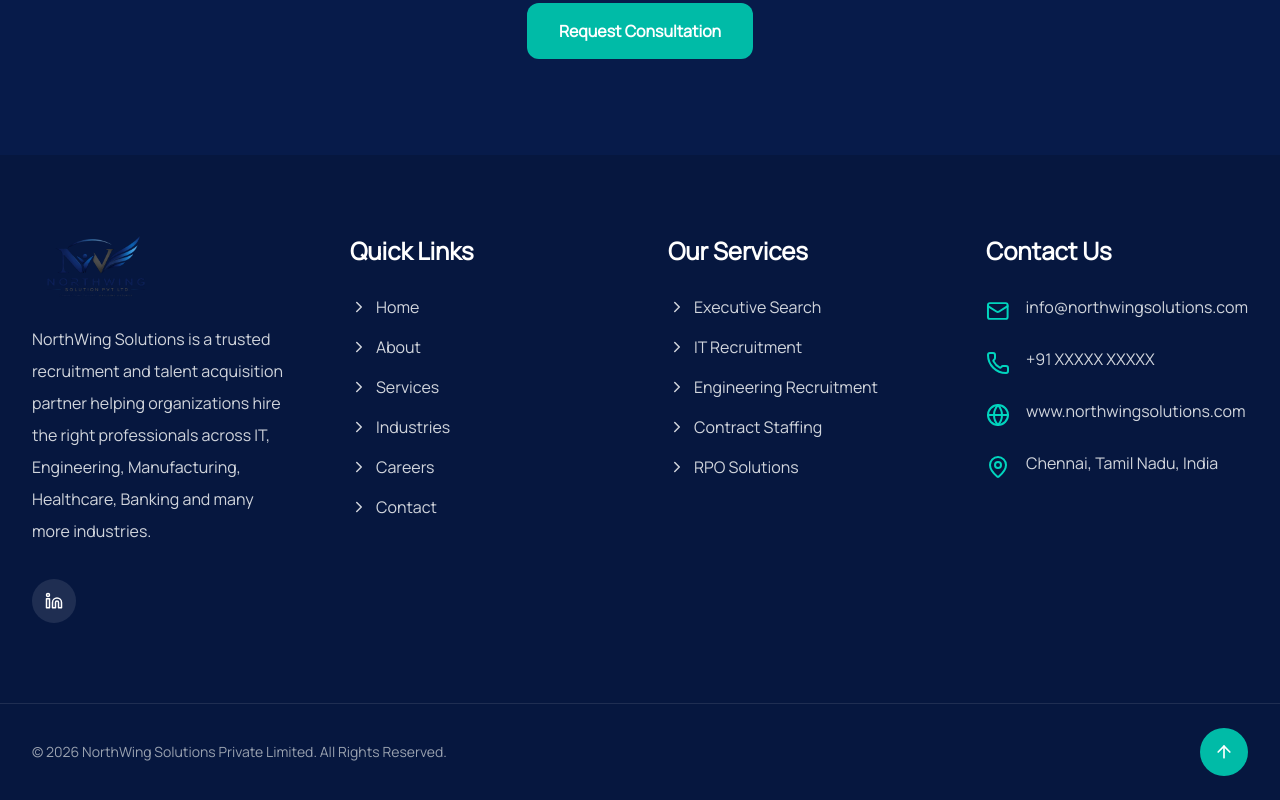
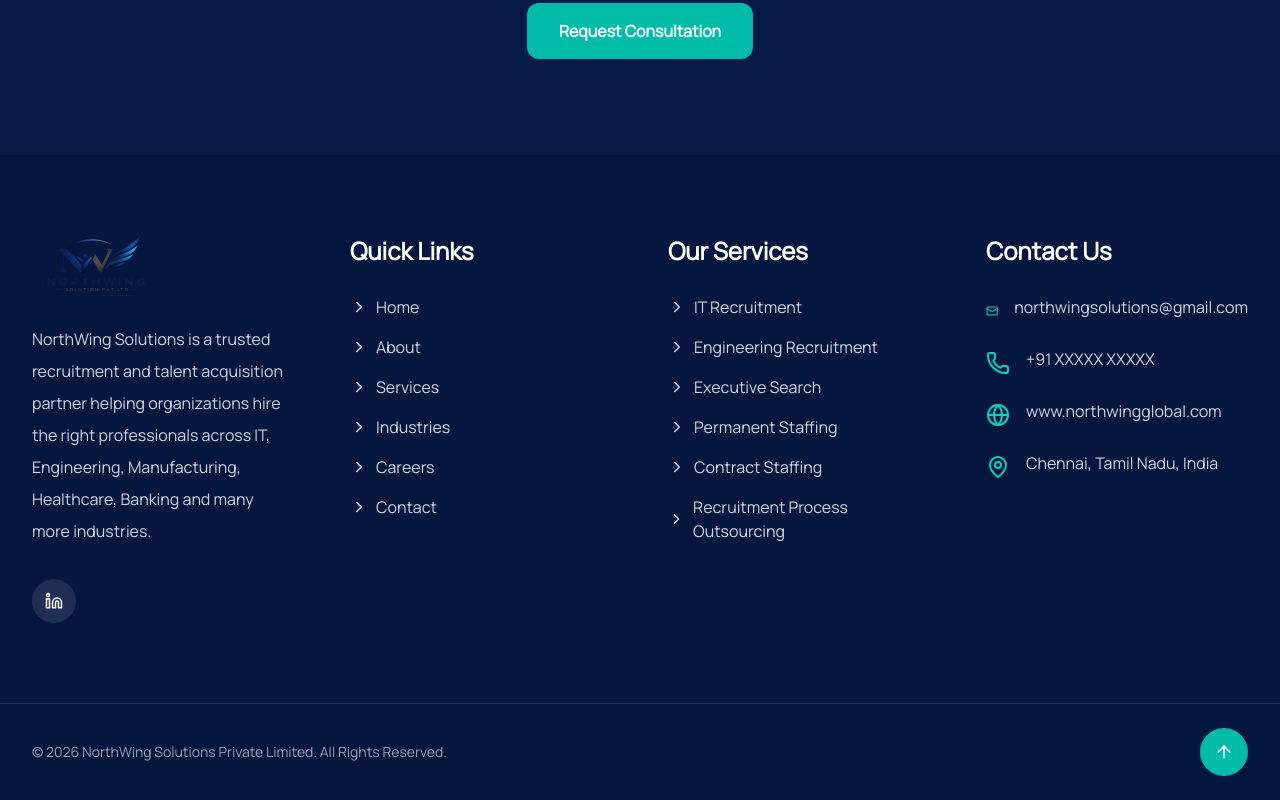
Before and after one commit to northwingsolutions-jpg/northwing-solutions, a React (Vite) app: page /services/rpo in a window 1280 px wide. Shown: the part 1229-2029 px from the top of the page. Built offline with nearby package versions, Linux system fonts and the light colour scheme.

Commit message:
Fixed contact navigation buttons

```diff
--- a/src/components/Footer.jsx
+++ b/src/components/Footer.jsx
@@ -20,11 +20,30 @@
   ];
 
   const services = [
-    "Executive Search",
-    "IT Recruitment",
-    "Engineering Recruitment",
-    "Contract Staffing",
-    "RPO Solutions",
+  {
+    name: "IT Recruitment",
+    path: "/services/it-recruitment",
+  },
+  {
+    name: "Engineering Recruitment",
+    path: "/services/engineering",
+  },
+  {
+    name: "Executive Search",
+    path: "/services/executive-search",
+  },
+  {
+    name: "Permanent Staffing",
+    path: "/services/permanent-staffing",
+  },
+  {
+    name: "Contract Staffing",
+    path: "/services/contract-staffing",
+  },
+  {
+    name: "Recruitment Process Outsourcing",
+    path: "/services/rpo",
+  },
 ];
 
   return (
@@ -42,11 +61,13 @@
 
           <div>
 
+            <Link to="/">
   <img
     src="/logo.png"
     alt="NorthWing Solutions"
-              className="h-16"
+    className="h-16 cursor-pointer"
   />
+</Link>
 
             <p className="mt-6 text-gray-300 leading-8">
 
@@ -115,16 +136,20 @@
 
             <ul className="space-y-4">
 
-              {services.map((service, index) => (
+             {services.map((service) => (
 
-                <li
-                  key={index}
-                  className="flex items-center gap-2 text-gray-300"
+<li key={service.path}>
+
+  <Link
+    to={service.path}
+    className="flex items-center gap-2 text-gray-300 hover:text-teal-400 transition"
   >
 
     <ChevronRight size={18} />
 
-                  {service}
+    {service.name}
+
+  </Link>
 
 </li>
 
@@ -148,9 +173,12 @@
 
                 <Mail className="text-teal-400 mt-1" />
 
-                <span className="text-gray-300">
-                  info@northwingsolutions.com
-                </span>
+                <a
+  href="mailto:northwingsolutions@gmail.com"
+  className="text-gray-300 hover:text-teal-400 transition"
+>
+  northwingsolutions@gmail.com
+</a>
 
               </div>
 
@@ -158,9 +186,12 @@
 
                 <Phone className="text-teal-400 mt-1" />
 
-                <span className="text-gray-300">
+                <a
+  href="tel:+919000000000"
+  className="text-gray-300 hover:text-teal-400 transition"
+>
   +91 XXXXX XXXXX
-                </span>
+</a>
 
               </div>
 
@@ -169,7 +200,14 @@
                 <Globe className="text-teal-400 mt-1" />
 
                 <span className="text-gray-300">
-                  www.northwingsolutions.com
+                  <a
+  href="https://northwingglobal.com"
+  target="_blank"
+  rel="noopener noreferrer"
+  className="text-gray-300 hover:text-teal-400 transition"
+>
+  www.northwingglobal.com
+</a>
                 </span>
 
               </div>
```
Lines whose indentation alone changed are shown as unchanged.
